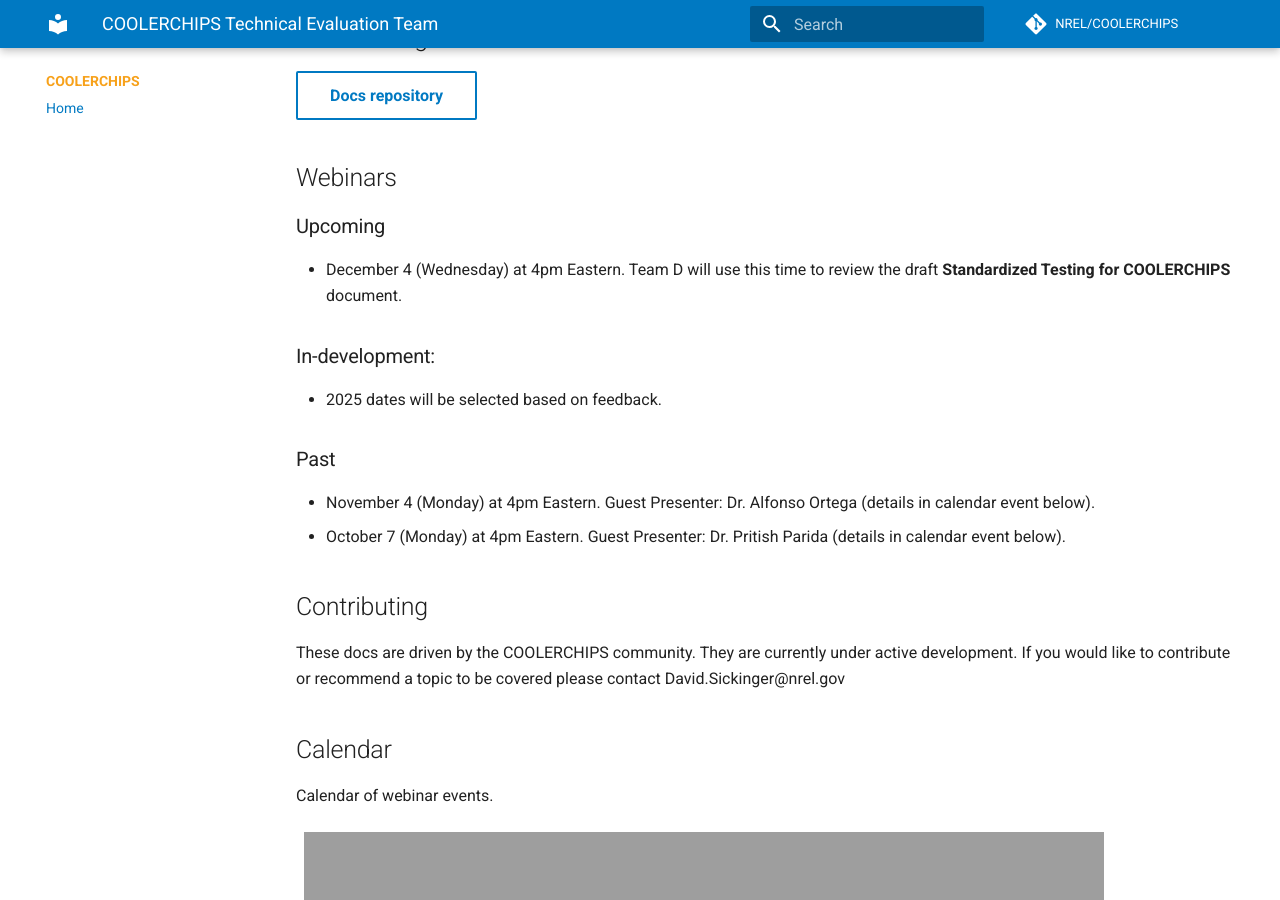
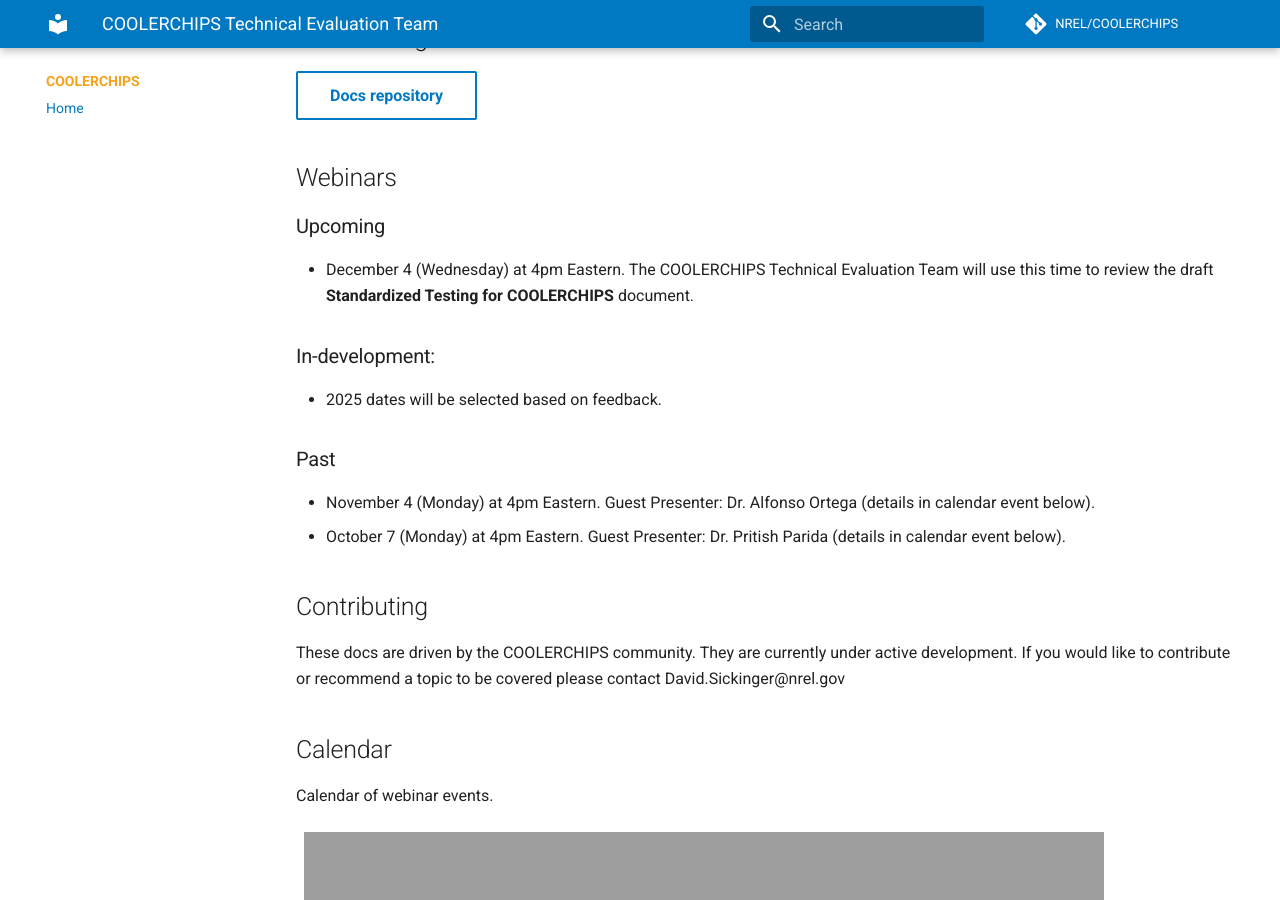
Before and after one commit to NREL/COOLERCHIPS-Technical-Evaluation-Team, an MkDocs documentation site: the page built from docs/index.md, in a window 1280 px wide and 900 px high, scrolled down 302 px. Built offline with MkDocs 1.6.1 and Material for MkDocs 9.7.7, drawn with Linux system fonts in a browser that asks for light colours; comment, search, counter and statistics services are not loaded.

Commit message:
Update index.md
Change Team D to full name.

```diff
--- a/docs/index.md
+++ b/docs/index.md
@@ -16,7 +16,7 @@
 
 ### Upcoming
 
-- December 4 (Wednesday) at 4pm Eastern. Team D will use this time to review the draft **Standardized Testing for COOLERCHIPS** document.
+- December 4 (Wednesday) at 4pm Eastern. The COOLERCHIPS Technical Evaluation Team will use this time to review the draft **Standardized Testing for COOLERCHIPS** document.
 
 ### In-development:
 
```
